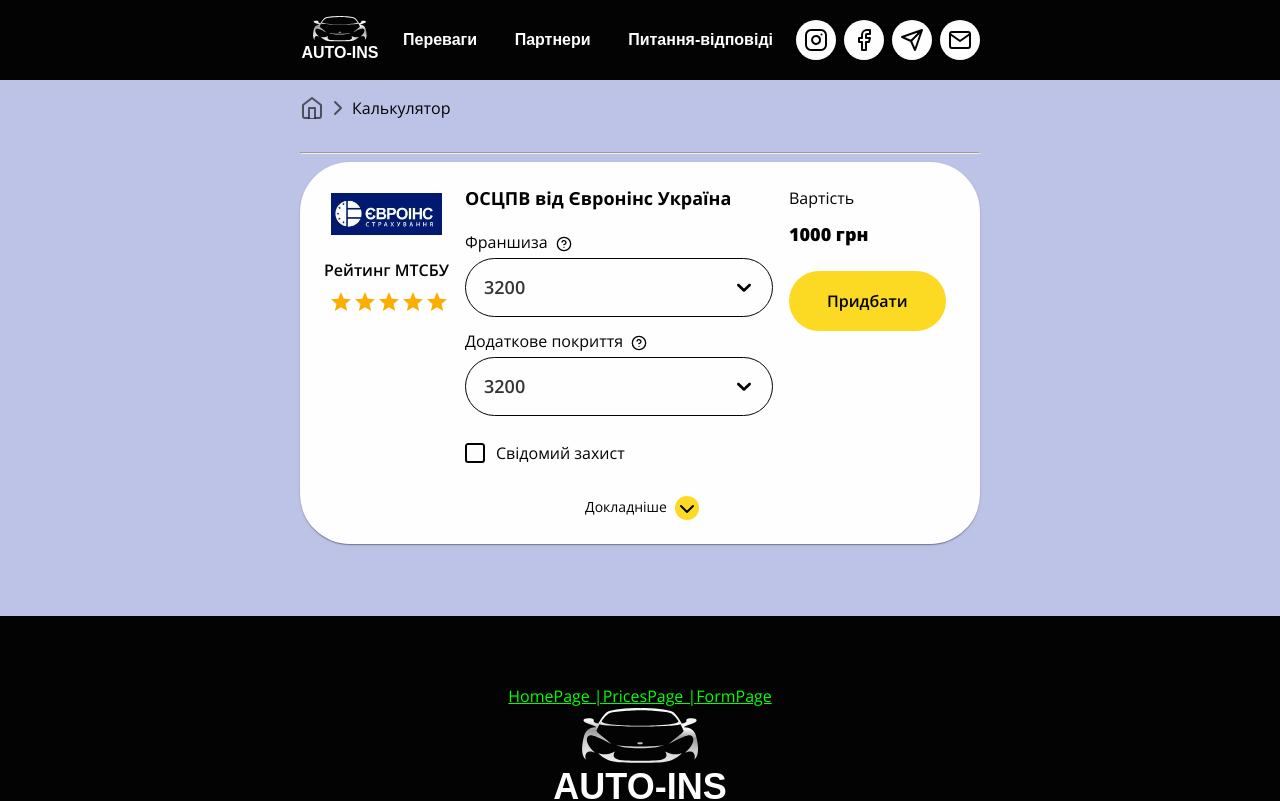
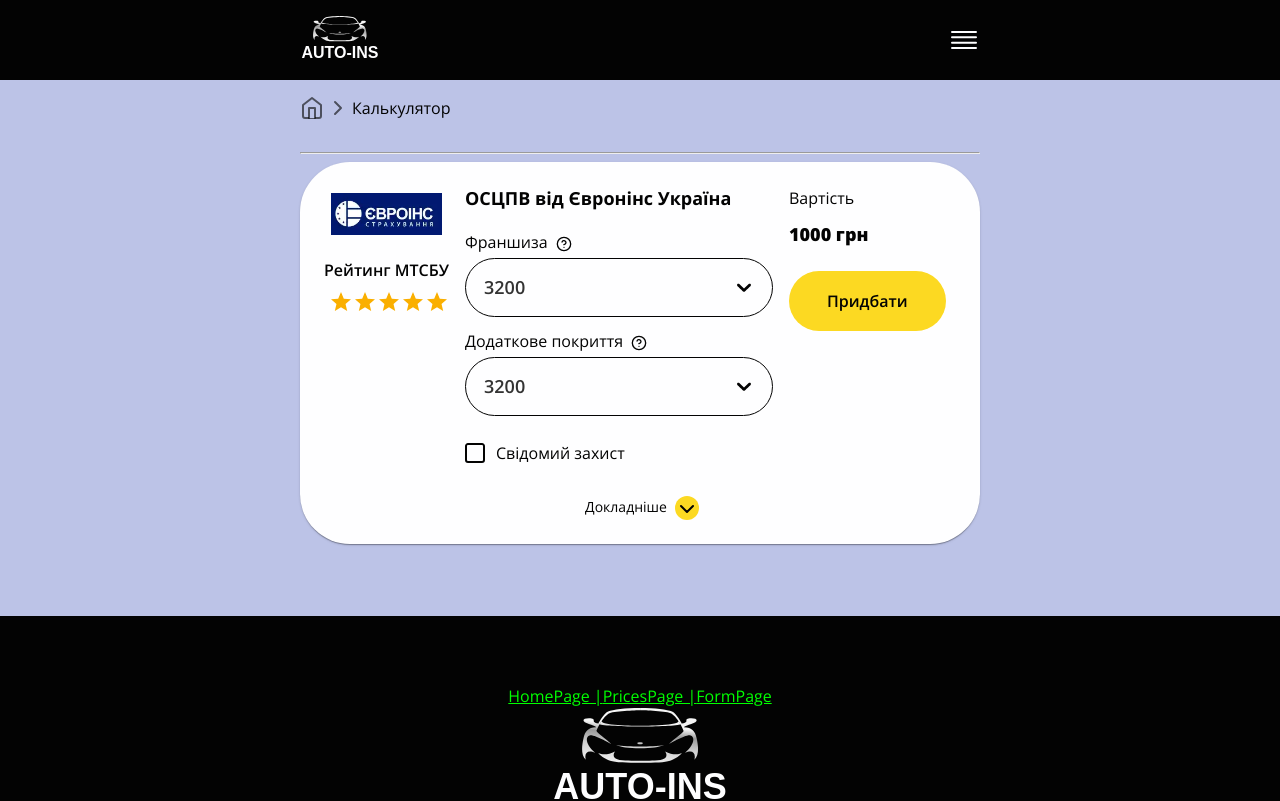
Before and after one commit to apazient/auto-ins, a React (Vite) app: page /auto-ins/prices in a window 1280 px wide. Shown: the top 801 px of the page. Built offline with nearby package versions, Linux system fonts and the light colour scheme.

Commit message:
header 1400px

```diff
--- a/src/components/Header/Header.jsx
+++ b/src/components/Header/Header.jsx
@@ -18,8 +18,8 @@
 
 const Header = () => {
   const theme = useTheme();
-  const isLargeScreen = useMediaQuery(`${theme.breakpoints.up("ml")}`);
-  // const isLargeScreen = useMediaQuery(`${theme.breakpoints.up("lg")}`);
+  // const isLargeScreen = useMediaQuery(`${theme.breakpoints.up("ml")}`);
+  const isLargeScreen = useMediaQuery(`${theme.breakpoints.up("lg")}`);
   // const isLargeScreen = useMediaQuery(`(min-width: 1160px)`);
   const navigate = useNavigate();
   const handleScrollToSection = (chapter) => {
```
